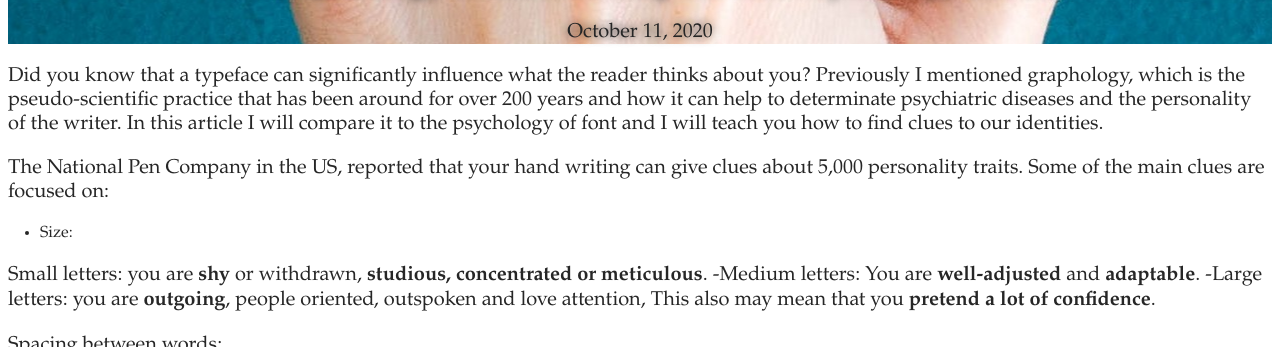
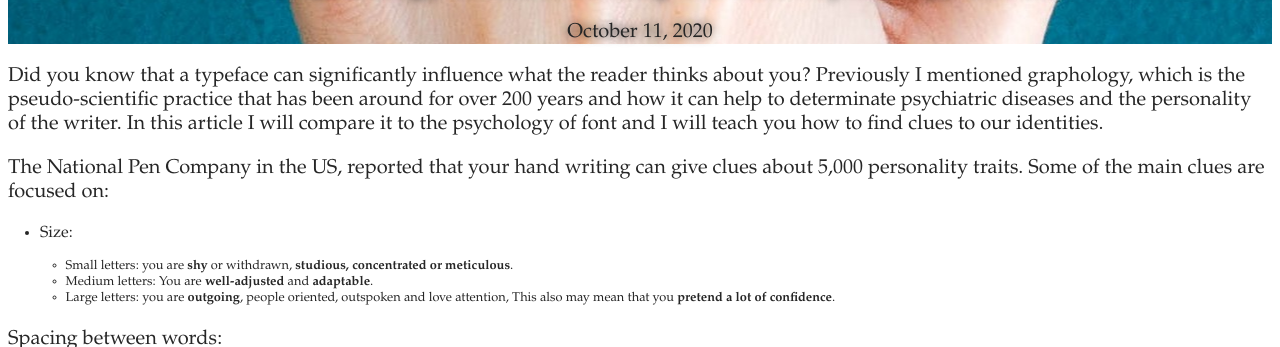
Before and after one commit to danielaher1899/danysblog, a Jekyll site: the page built from _posts/2020-10-11-the-psychology-of-handwriting-vs-the-psychology-of-font.md, in a window 1280 px wide and 900 px high, scrolled down 1809 px, cut to the strip 0-347 px from the top of the window. Built offline with Jekyll 4.4.1, drawn with Linux system fonts in a browser that asks for light colours; some web fonts are replaced.

```diff
--- a/_posts/2020-10-11-the-psychology-of-handwriting-vs-the-psychology-of-font.md
+++ b/_posts/2020-10-11-the-psychology-of-handwriting-vs-the-psychology-of-font.md
@@ -9,11 +9,11 @@ Did you know that a typeface can significantly influence what the reader thinks
 
 The National Pen Company in the US, reported that your hand writing can give clues about 5,000 personality traits. Some of the main clues are focused on:
 
-*  Size:
+* Size:
 
-Small letters: you are **shy** or withdrawn, **studious, concentrated or meticulous**.
--Medium letters: You are **well-adjusted** and **adaptable**.
--Large letters: you are **outgoing**, people oriented, outspoken and love attention, This also may mean that you **pretend a lot of confidence**.
+  *  Small letters: you are **shy** or withdrawn, **studious, concentrated or meticulous**.
+  *   Medium letters: You are **well-adjusted** and **adaptable**.
+  * Large letters: you are **outgoing**, people oriented, outspoken and love attention, This also may mean that you **pretend a lot of confidence**.
 
 Spacing between words:
 
```
